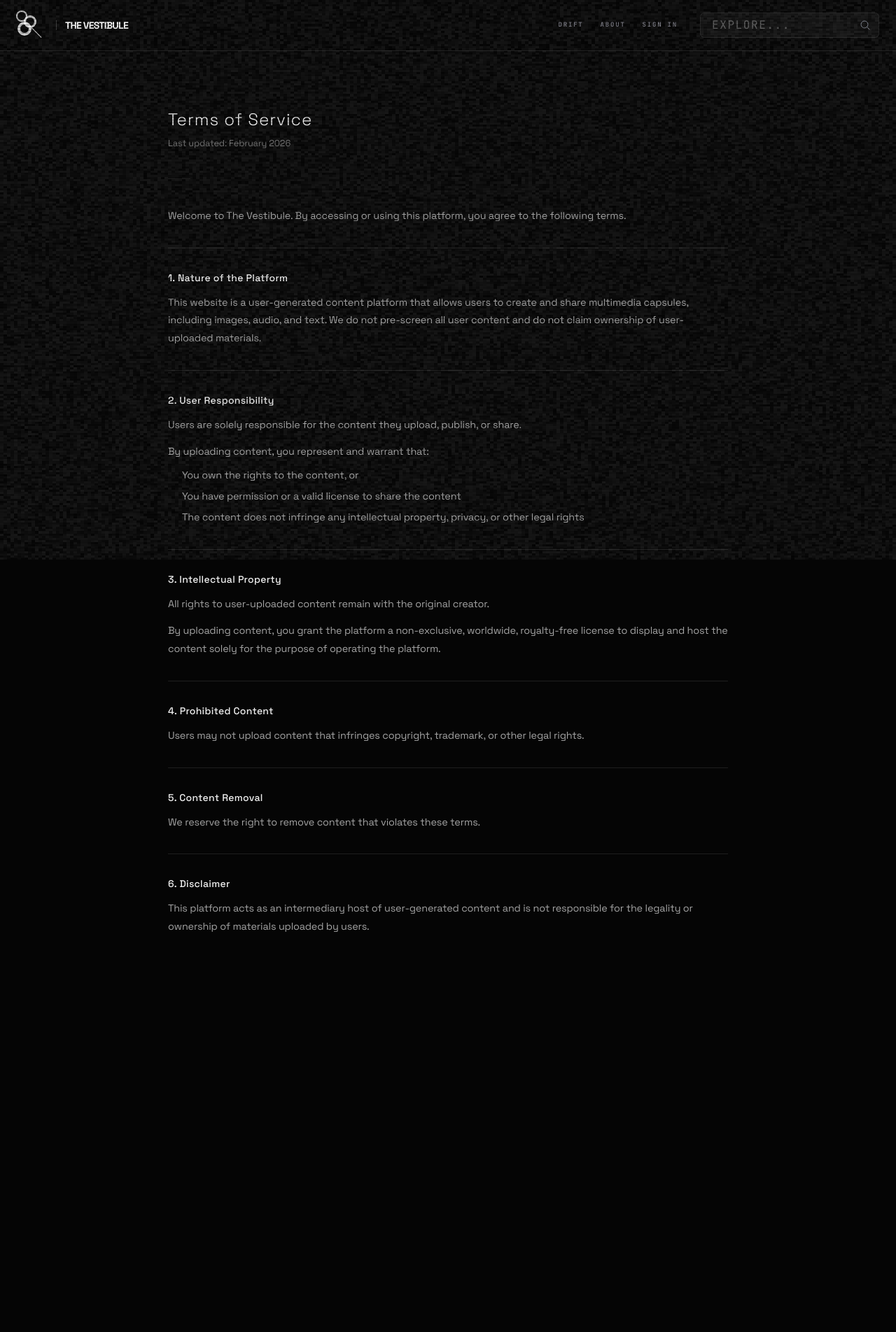
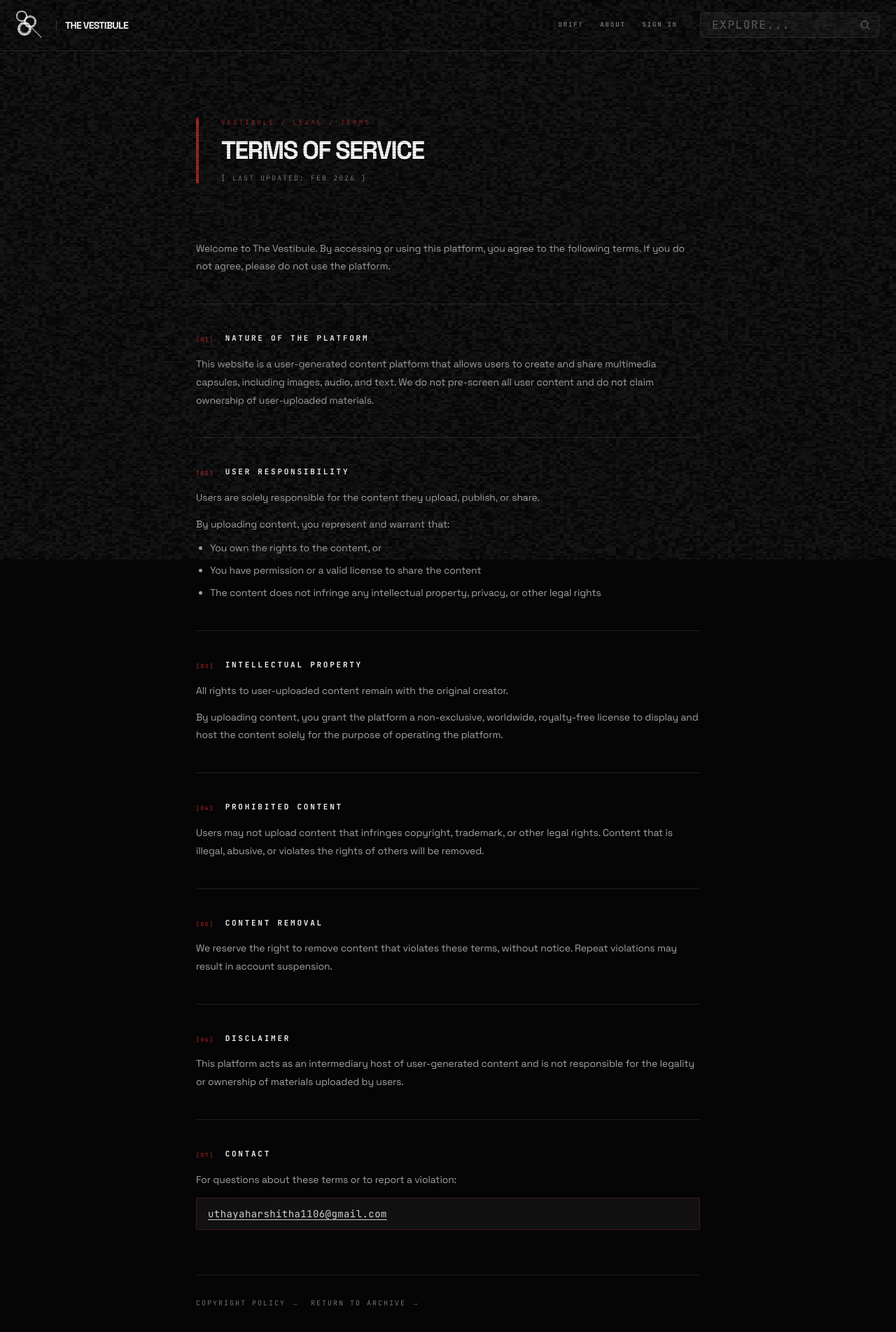
Before and after one commit to uthayaharshitha/the-vestibule, a Next.js app: page /terms in a window 1280 px wide. Shown: the top 1904 px of the page at 70% size. Before the commit the page ends 1418 px from the top, so only its background shows below. Built offline with nearby package versions, Linux system fonts and the light colour scheme; no server answers.

Commit message:
Restyle terms and copyright pages to match archive aesthetic; add email address to copyright

```diff
--- a/app/copyright-policy/page.tsx
+++ b/app/copyright-policy/page.tsx
@@ -1,149 +1,117 @@
 import React from 'react';
+import Link from 'next/link';
 
 export default function CopyrightPolicyPage() {
     return (
-        <main
-            style={{
-                minHeight: '100vh',
-                background: 'var(--bg-main)',
-                paddingTop: '5rem',
-                paddingBottom: '5rem',
-                paddingLeft: '1.5rem',
-                paddingRight: '1.5rem',
-            }}
-        >
-            <div style={{ maxWidth: '800px', margin: '0 auto' }}>
-                {/* Heading */}
-                <h1
-                    style={{
-                        fontSize: '1.5rem',
-                        fontWeight: 300,
-                        letterSpacing: '0.04em',
-                        color: 'var(--text-main)',
-                        marginBottom: '0.4rem',
-                    }}
-                >
-                    Copyright Policy
-                </h1>
+        <main className="min-h-screen px-4 sm:px-6 py-16 sm:py-24" style={{ background: 'var(--bg-main)' }}>
+            <div style={{ maxWidth: '720px', margin: '0 auto' }}>
 
-                <p
-                    style={{
-                        fontSize: '0.8rem',
-                        color: 'var(--text-tertiary)',
-                        marginBottom: '2.5rem',
-                    }}
-                >
-                    Last updated: February 2026
-                </p>
+                {/* Header */}
+                <div className="mb-10 border-l-4 border-[#991b1b] pl-4 sm:pl-8">
+                    <p className="text-[9px] font-mono uppercase tracking-[0.35em] mb-3" style={{ color: '#991b1b' }}>
+                        VESTIBULE / LEGAL / COPYRIGHT
+                    </p>
+                    <h1 className="text-2xl sm:text-4xl font-black tracking-tighter uppercase text-white">
+                        Copyright Policy
+                    </h1>
+                    <p className="text-[10px] font-mono mt-3 uppercase tracking-[0.2em]" style={{ color: 'var(--text-tertiary)' }}>
+                        [ LAST UPDATED: FEB 2026 ]
+                    </p>
+                </div>
 
-                <div
-                    style={{
-                        width: '2rem',
-                        height: '1px',
-                        background: 'var(--border-color)',
-                        marginBottom: '2.5rem',
-                    }}
-                />
+                {/* Divider */}
+                <div className="mb-10 h-px w-8" style={{ background: 'var(--border-color)' }} />
 
                 {/* Intro */}
                 <p style={prose}>
-                    We respect the intellectual property rights of others. If you believe content hosted
-                    on this platform infringes your copyright, you may submit a takedown request.
+                    We respect the intellectual property rights of others. If you believe content
+                    hosted on this platform infringes your copyright, you may submit a takedown request.
                 </p>
 
-                {/* What to include */}
-                <section
-                    style={{
-                        marginTop: '2rem',
-                        paddingTop: '2rem',
-                        borderTop: '1px solid var(--border-color)',
-                    }}
-                >
-                    <h2 style={sectionH2}>To file a copyright complaint, please include:</h2>
-                    <ol style={orderedList}>
+                {/* Section: what to include */}
+                <Section label="01" title="TO FILE A COPYRIGHT COMPLAINT, INCLUDE:">
+                    <ol style={{ paddingLeft: '1.25rem', margin: '0.5rem 0 0', listStyle: 'decimal' }}>
                         <li style={listItem}>A description of the copyrighted work.</li>
                         <li style={listItem}>The URL of the allegedly infringing content.</li>
                         <li style={listItem}>Your contact information.</li>
-                        <li style={listItem}>
-                            A statement that you have a good faith belief the use is unauthorized.
-                        </li>
-                        <li style={listItem}>
-                            A statement that the information provided is accurate.
-                        </li>
+                        <li style={listItem}>A statement that you have a good faith belief the use is unauthorized.</li>
+                        <li style={listItem}>A statement that the information provided is accurate.</li>
                         <li style={listItem}>Your electronic or physical signature.</li>
                     </ol>
-                </section>
+                </Section>
 
-                {/* Contact */}
-                <section
-                    style={{
-                        marginTop: '2rem',
-                        paddingTop: '2rem',
-                        borderTop: '1px solid var(--border-color)',
-                    }}
-                >
-                    <h2 style={sectionH2}>Send complaints to:</h2>
-                    <p
+                {/* Section: contact */}
+                <Section label="02" title="SEND COMPLAINTS TO:">
+                    <div
+                        className="mt-3 px-4 py-3 border font-mono text-sm"
                         style={{
-                            ...prose,
-                            marginTop: '0.5rem',
-                            fontStyle: 'italic',
-                            color: 'var(--text-tertiary)',
+                            background: 'var(--bg-secondary)',
+                            borderColor: 'rgba(153,27,27,0.4)',
+                            color: 'var(--text-main)',
+                            letterSpacing: '0.03em',
                         }}
                     >
-                        [Insert dedicated email address]
+                        <a
+                            href="mailto:uthayaharshitha1106@gmail.com"
+                            style={{ color: 'inherit', textDecoration: 'underline', textUnderlineOffset: '3px', opacity: 0.85 }}
+                        >
+                            uthayaharshitha1106@gmail.com
+                        </a>
+                    </div>
+                    <p className="mt-2 text-[10px] font-mono uppercase tracking-[0.15em]" style={{ color: 'var(--text-tertiary)' }}>
+                        Responses are typically sent within 7 business days.
                     </p>
-                </section>
+                </Section>
 
-                {/* Process */}
-                <section
-                    style={{
-                        marginTop: '2rem',
-                        paddingTop: '2rem',
-                        borderTop: '1px solid var(--border-color)',
-                    }}
-                >
-                    <h2 style={sectionH2}>Upon receiving a valid notice, we will:</h2>
-                    <ul style={bulletList}>
+                {/* Section: process */}
+                <Section label="03" title="UPON RECEIVING A VALID NOTICE, WE WILL:">
+                    <ul style={{ paddingLeft: '1.25rem', margin: '0.5rem 0 0', listStyle: 'disc' }}>
                         <li style={listItem}>Review the complaint.</li>
-                        <li style={listItem}>
-                            Remove or disable access to the content if appropriate.
-                        </li>
+                        <li style={listItem}>Remove or disable access to the content if appropriate.</li>
                         <li style={listItem}>Notify the user who uploaded the content.</li>
                     </ul>
-                </section>
+                </Section>
+
+                {/* Footer */}
+                <div className="mt-16 pt-8 border-t flex flex-wrap gap-4 text-[10px] font-mono uppercase tracking-[0.2em]" style={{ borderColor: 'var(--border-color)', color: 'var(--text-tertiary)' }}>
+                    <Link href="/terms" style={{ color: 'var(--text-tertiary)' }} className="hover:text-white transition-colors">
+                        Terms of Service →
+                    </Link>
+                    <Link href="/feed" style={{ color: 'var(--text-tertiary)' }} className="hover:text-white transition-colors">
+                        Return to Archive →
+                    </Link>
+                </div>
             </div>
         </main>
     );
 }
 
+function Section({ label, title, children }: { label: string; title: string; children: React.ReactNode }) {
+    return (
+        <section className="mt-10 pt-10" style={{ borderTop: '1px solid var(--border-color)' }}>
+            <div className="flex items-start gap-4 mb-4">
+                <span className="text-[8px] font-mono font-bold pt-1 shrink-0" style={{ color: '#991b1b', letterSpacing: '0.2em' }}>
+                    [{label}]
+                </span>
+                <h2 className="text-[11px] font-mono font-bold uppercase tracking-[0.25em]" style={{ color: 'var(--text-main)' }}>
+                    {title}
+                </h2>
+            </div>
+            {children}
+        </section>
+    );
+}
+
 const prose: React.CSSProperties = {
-    fontSize: '0.9rem',
+    fontSize: '0.875rem',
     color: 'var(--text-secondary)',
-    lineHeight: 1.8,
-};
-
-const sectionH2: React.CSSProperties = {
-    fontSize: '0.875rem',
-    fontWeight: 500,
-    color: 'var(--text-main)',
-    marginBottom: '0.75rem',
-    letterSpacing: '0.02em',
-};
-
-const orderedList: React.CSSProperties = {
-    paddingLeft: '1.5rem',
-    margin: '0.5rem 0 0',
-};
-
-const bulletList: React.CSSProperties = {
-    paddingLeft: '1.25rem',
-    margin: '0.5rem 0 0',
+    lineHeight: 1.85,
+    fontFamily: 'var(--font-space-grotesk, sans-serif)',
 };
 
 const listItem: React.CSSProperties = {
-    fontSize: '0.9rem',
+    fontSize: '0.875rem',
     color: 'var(--text-secondary)',
-    lineHeight: 1.8,
-    marginBottom: '0.25rem',
+    lineHeight: 1.85,
+    marginBottom: '0.4rem',
 };
--- a/app/terms/page.tsx
+++ b/app/terms/page.tsx
@@ -1,164 +1,153 @@
 import React from 'react';
+import Link from 'next/link';
 
 export default function TermsPage() {
     return (
-        <main
-            style={{
-                minHeight: '100vh',
-                background: 'var(--bg-main)',
-                paddingTop: '5rem',
-                paddingBottom: '5rem',
-                paddingLeft: '1.5rem',
-                paddingRight: '1.5rem',
-            }}
-        >
-            <div style={{ maxWidth: '800px', margin: '0 auto' }}>
-                {/* Heading */}
-                <h1
-                    style={{
-                        fontSize: '1.5rem',
-                        fontWeight: 300,
-                        letterSpacing: '0.04em',
-                        color: 'var(--text-main)',
-                        marginBottom: '0.4rem',
-                    }}
-                >
-                    Terms of Service
-                </h1>
+        <main className="min-h-screen px-4 sm:px-6 py-16 sm:py-24" style={{ background: 'var(--bg-main)' }}>
+            <div style={{ maxWidth: '720px', margin: '0 auto' }}>
 
-                <p
-                    style={{
-                        fontSize: '0.8rem',
-                        color: 'var(--text-tertiary)',
-                        marginBottom: '2.5rem',
-                    }}
-                >
-                    Last updated: February 2026
-                </p>
+                {/* Header */}
+                <div className="mb-10 border-l-4 border-[#991b1b] pl-4 sm:pl-8">
+                    <p className="text-[9px] font-mono uppercase tracking-[0.35em] mb-3" style={{ color: '#991b1b' }}>
+                        VESTIBULE / LEGAL / TERMS
+                    </p>
+                    <h1 className="text-2xl sm:text-4xl font-black tracking-tighter uppercase text-white">
+                        Terms of Service
+                    </h1>
+                    <p className="text-[10px] font-mono mt-3 uppercase tracking-[0.2em]" style={{ color: 'var(--text-tertiary)' }}>
+                        [ LAST UPDATED: FEB 2026 ]
+                    </p>
+                </div>
 
-                <div
-                    style={{
-                        width: '2rem',
-                        height: '1px',
-                        background: 'var(--border-color)',
-                        marginBottom: '2.5rem',
-                    }}
-                />
+                {/* Divider */}
+                <div className="mb-10 h-px w-8" style={{ background: 'var(--border-color)' }} />
 
                 {/* Intro */}
                 <p style={prose}>
                     Welcome to The Vestibule. By accessing or using this platform, you agree to the
-                    following terms.
+                    following terms. If you do not agree, please do not use the platform.
                 </p>
 
                 {/* Sections */}
-                <Section title="1. Nature of the Platform">
+                <Section label="01" title="NATURE OF THE PLATFORM">
                     <p style={prose}>
-                        This website is a user-generated content platform that allows users to create and
-                        share multimedia capsules, including images, audio, and text. We do not pre-screen
-                        all user content and do not claim ownership of user-uploaded materials.
+                        This website is a user-generated content platform that allows users to create
+                        and share multimedia capsules, including images, audio, and text. We do not
+                        pre-screen all user content and do not claim ownership of user-uploaded materials.
                     </p>
                 </Section>
 
-                <Section title="2. User Responsibility">
+                <Section label="02" title="USER RESPONSIBILITY">
                     <p style={prose}>
                         Users are solely responsible for the content they upload, publish, or share.
                     </p>
                     <p style={{ ...prose, marginTop: '0.75rem' }}>
                         By uploading content, you represent and warrant that:
                     </p>
-                    <ul style={list}>
+                    <ul style={{ paddingLeft: '1.25rem', margin: '0.5rem 0 0', listStyle: 'disc' }}>
                         <li style={listItem}>You own the rights to the content, or</li>
+                        <li style={listItem}>You have permission or a valid license to share the content</li>
                         <li style={listItem}>
-                            You have permission or a valid license to share the content
-                        </li>
-                        <li style={listItem}>
-                            The content does not infringe any intellectual property, privacy, or other legal
-                            rights
+                            The content does not infringe any intellectual property, privacy, or other legal rights
                         </li>
                     </ul>
                 </Section>
 
-                <Section title="3. Intellectual Property">
+                <Section label="03" title="INTELLECTUAL PROPERTY">
                     <p style={prose}>
                         All rights to user-uploaded content remain with the original creator.
                     </p>
                     <p style={{ ...prose, marginTop: '0.75rem' }}>
                         By uploading content, you grant the platform a non-exclusive, worldwide,
-                        royalty-free license to display and host the content solely for the purpose of
-                        operating the platform.
+                        royalty-free license to display and host the content solely for the purpose
+                        of operating the platform.
                     </p>
                 </Section>
 
-                <Section title="4. Prohibited Content">
+                <Section label="04" title="PROHIBITED CONTENT">
                     <p style={prose}>
-                        Users may not upload content that infringes copyright, trademark, or other legal
-                        rights.
+                        Users may not upload content that infringes copyright, trademark, or other
+                        legal rights. Content that is illegal, abusive, or violates the rights of
+                        others will be removed.
                     </p>
                 </Section>
 
-                <Section title="5. Content Removal">
+                <Section label="05" title="CONTENT REMOVAL">
                     <p style={prose}>
-                        We reserve the right to remove content that violates these terms.
+                        We reserve the right to remove content that violates these terms, without
+                        notice. Repeat violations may result in account suspension.
                     </p>
                 </Section>
 
-                <Section title="6. Disclaimer">
+                <Section label="06" title="DISCLAIMER">
                     <p style={prose}>
-                        This platform acts as an intermediary host of user-generated content and is not
-                        responsible for the legality or ownership of materials uploaded by users.
+                        This platform acts as an intermediary host of user-generated content and is
+                        not responsible for the legality or ownership of materials uploaded by users.
                     </p>
                 </Section>
+
+                <Section label="07" title="CONTACT">
+                    <p style={{ ...prose, marginBottom: '0.75rem' }}>
+                        For questions about these terms or to report a violation:
+                    </p>
+                    <div
+                        className="px-4 py-3 border font-mono text-sm"
+                        style={{
+                            background: 'var(--bg-secondary)',
+                            borderColor: 'rgba(153,27,27,0.4)',
+                            color: 'var(--text-main)',
+                            letterSpacing: '0.03em',
+                        }}
+                    >
+                        <a
+                            href="mailto:uthayaharshitha1106@gmail.com"
+                            style={{ color: 'inherit', textDecoration: 'underline', textUnderlineOffset: '3px', opacity: 0.85 }}
+                        >
+                            uthayaharshitha1106@gmail.com
+                        </a>
+                    </div>
+                </Section>
+
+                {/* Footer */}
+                <div className="mt-16 pt-8 border-t flex flex-wrap gap-4 text-[10px] font-mono uppercase tracking-[0.2em]" style={{ borderColor: 'var(--border-color)', color: 'var(--text-tertiary)' }}>
+                    <Link href="/copyright-policy" style={{ color: 'var(--text-tertiary)' }} className="hover:text-white transition-colors">
+                        Copyright Policy →
+                    </Link>
+                    <Link href="/feed" style={{ color: 'var(--text-tertiary)' }} className="hover:text-white transition-colors">
+                        Return to Archive →
+                    </Link>
+                </div>
             </div>
         </main>
     );
 }
 
-function Section({
-    title,
-    children,
-}: {
-    title: string;
-    children: React.ReactNode;
-}) {
+function Section({ label, title, children }: { label: string; title: string; children: React.ReactNode }) {
     return (
-        <section
-            style={{
-                marginTop: '2rem',
-                paddingTop: '2rem',
-                borderTop: '1px solid var(--border-color)',
-            }}
-        >
-            <h2
-                style={{
-                    fontSize: '0.875rem',
-                    fontWeight: 500,
-                    color: 'var(--text-main)',
-                    marginBottom: '0.75rem',
-                    letterSpacing: '0.02em',
-                }}
-            >
-                {title}
-            </h2>
+        <section className="mt-10 pt-10" style={{ borderTop: '1px solid var(--border-color)' }}>
+            <div className="flex items-start gap-4 mb-4">
+                <span className="text-[8px] font-mono font-bold pt-1 shrink-0" style={{ color: '#991b1b', letterSpacing: '0.2em' }}>
+                    [{label}]
+                </span>
+                <h2 className="text-[11px] font-mono font-bold uppercase tracking-[0.25em]" style={{ color: 'var(--text-main)' }}>
+                    {title}
+                </h2>
+            </div>
             {children}
         </section>
     );
 }
 
 const prose: React.CSSProperties = {
-    fontSize: '0.9rem',
+    fontSize: '0.875rem',
     color: 'var(--text-secondary)',
-    lineHeight: 1.8,
-};
-
-const list: React.CSSProperties = {
-    paddingLeft: '1.25rem',
-    margin: '0.5rem 0 0',
+    lineHeight: 1.85,
+    fontFamily: 'var(--font-space-grotesk, sans-serif)',
 };
 
 const listItem: React.CSSProperties = {
-    fontSize: '0.9rem',
+    fontSize: '0.875rem',
     color: 'var(--text-secondary)',
-    lineHeight: 1.8,
-    marginBottom: '0.25rem',
+    lineHeight: 1.85,
+    marginBottom: '0.4rem',
 };
```
